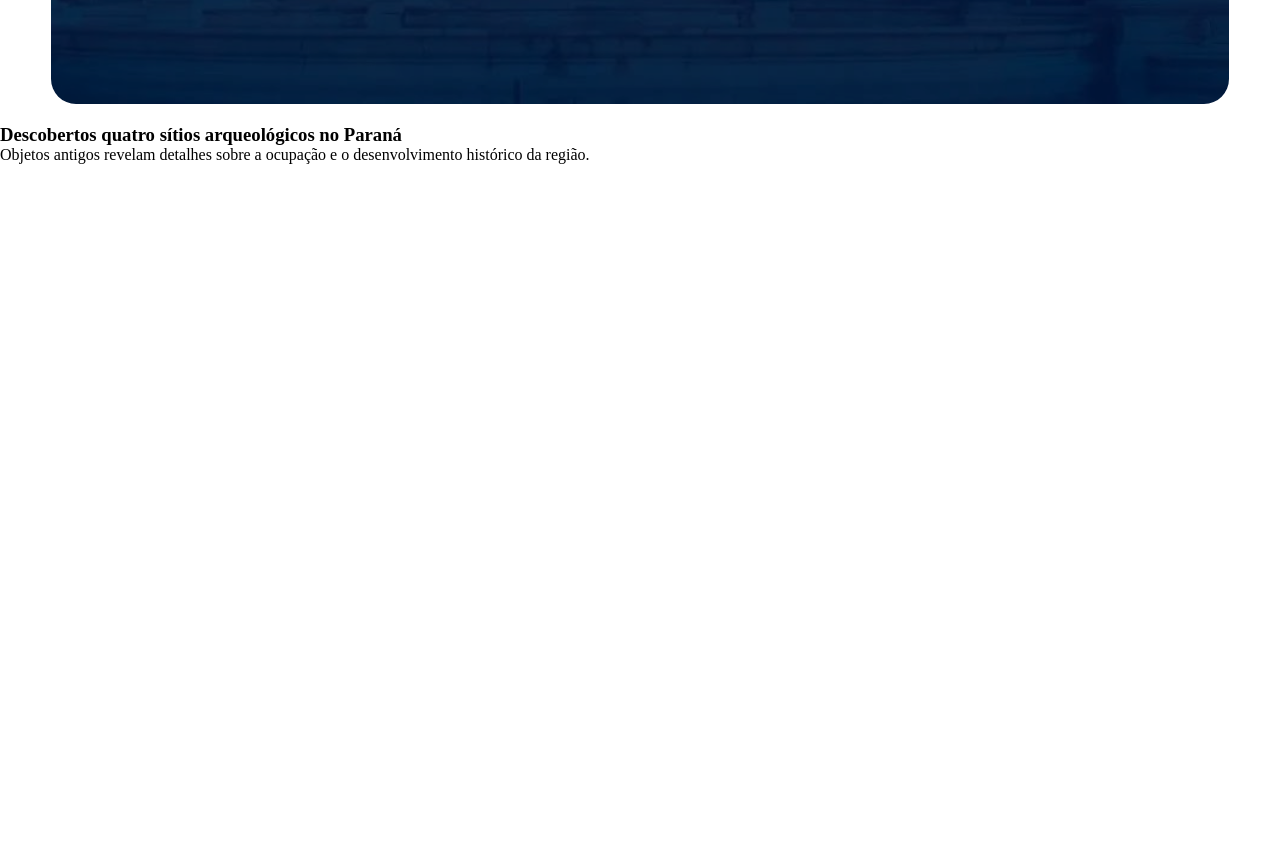
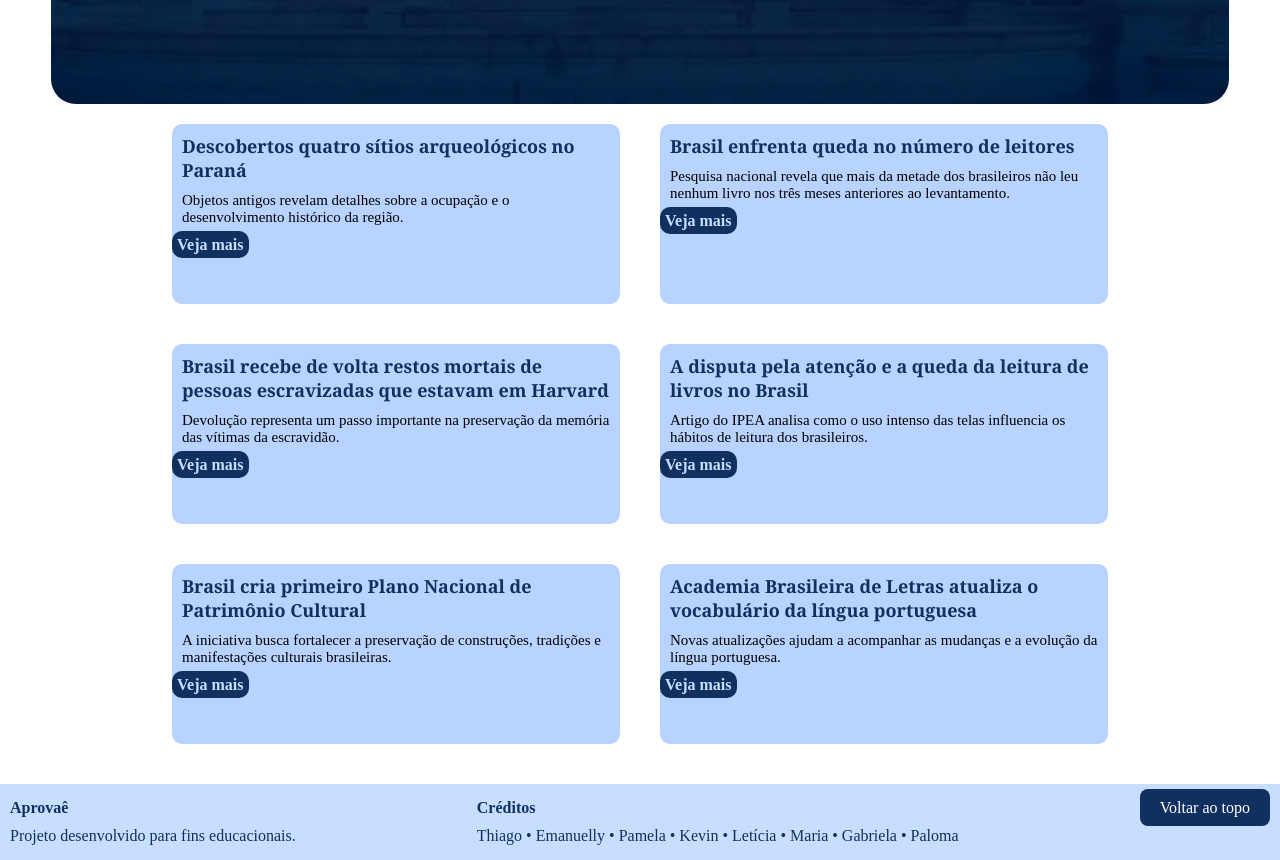
Before and after one commit to emanuelly-martins/aprovae, a plain HTML site: page pages/noticias.html in a window 1280 px wide. Shown: the part 460-1320 px from the top of the page. Before the commit the page ends 800 px from the top, so only its background shows below. Drawn offline with Linux system fonts and the light colour scheme.

Commit message:
add mais coisa

```diff
--- a/css/noticias.css
+++ b/css/noticias.css
@@ -19,6 +19,9 @@ header {
     align-items: center;
 }
 
+main{
+    border-radius: 30%;
+}
 
 #logo-img img {
     width: 100%;
@@ -122,3 +125,96 @@ header {
     line-height: 1.4;
     color: #f0f0f0;
 }
+
+h3 {
+    font-family:Cambria, Cochin, Georgia, Times, 'Times New Roman', serif;
+    color: #103060;
+
+}
+
+.card a {
+    background-color: #103060;
+    padding: 5px;
+    text-decoration: none;
+    font-weight: bold;
+    border-radius: 10px;
+    color: #c8deff;
+    margin-top: auto;
+}
+
+.card-description {
+
+    flex-direction: column;
+    height: 100%;
+}
+
+.card {
+    background-color: white;
+    width: 35%;
+    padding-bottom: 50px;
+    margin: 0%;
+    border-radius: 10px;
+    overflow: hidden;
+    background-color: #b8d3ff;
+}
+
+.card img {
+    width: 100%;
+    height: auto;
+    object-fit: cover;
+}
+
+.card h3 {
+    margin: 10px;
+    font-size: 18px;
+}
+
+.card p {
+    margin: 10px;
+    font-size: 15px;
+}
+
+
+
+.cards-section {
+    display: flex;
+    flex-direction: row;
+    flex-wrap: wrap;
+    justify-content: center;
+    gap: 40px;
+}
+
+footer {
+    background-color: #c8deff;
+    color: #103060;
+    padding: 10px;
+    margin-top: 40px;
+}
+
+.botao {
+    background-color: #103060;
+    color: white;
+    padding: 10px 20px;
+    border-radius: 8px;
+    cursor: pointer;
+    transition: all 0.3s ease-in-out;
+    text-decoration: none;
+}
+
+
+
+
+.botao:hover {
+    background-color: #4039cb;
+}
+
+#section-footer {
+    display: flex;
+    justify-content: space-between;
+    padding: 5px 0px;
+}
+
+
+#section-footer h4 {
+    margin-bottom: 10px;
+}
--- a/pages/noticias.html
+++ b/pages/noticias.html
@@ -40,20 +40,92 @@
             </section>
             <section class="noticias-conteudo">
                 <section class="cards-section">
-                    <article href="../pages/noticia/noticia1.html" class="card">
-                        <article class="card-description">
+                    <article class="card">
+                        <section class="card-description">
                             <h3 class="card-title"> Descobertos quatro sítios arqueológicos no Paraná </h3>
                             <p>Objetos antigos revelam detalhes sobre a ocupação e o desenvolvimento histórico da região.</p>
-                            <a href="../pages/noticia/noticia1.html">
-                                <img src="">
+                            <a href="../pages/noticia/noticia1.html"> Veja mais
 
-                        </article>
+
+                            </a>
+                        </section>
+                    </article>
+
+                    <article class="card">
+                        <section class="card-description">
+                            <h3 class="card-title"> Brasil enfrenta queda no número de leitores </h3>
+                            <p>Pesquisa nacional revela que mais da metade dos brasileiros não leu nenhum livro nos três meses anteriores ao levantamento.</p>
+                            <a href="../pages/noticia/noticia2.html"> Veja mais
+
+                            </a>
+                        </section>
+                    </article>
+
+                    <article class="card">
+                        <section class="card-description">
+                            <h3 class="card-title"> Brasil recebe de volta restos mortais de pessoas escravizadas que estavam em Harvard </h3>
+                            <p>Devolução representa um passo importante na preservação da memória das vítimas da escravidão.</p>
+                            <a href="../pages/noticia/noticia3.html"> Veja mais
+
+                            </a>
+                        </section>
+                    </article>
+
+                    <article class="card">
+                        <section class="card-description">
+                            <h3 class="card-title"> A disputa pela atenção e a queda da leitura de livros no Brasil  </h3>
+                            <p>Artigo do IPEA analisa como o uso intenso das telas influencia os hábitos de leitura dos brasileiros.</p>
+                            <a href="../pages/noticia/noticia4.html"> Veja mais
+
+                            </a>
+                        </section>
+                    </article>
+
+                    <article class="card">
+                        <section class="card-description">
+                            <h3 class="card-title"> Brasil cria primeiro Plano Nacional de Patrimônio Cultural </h3>
+                            <p>A iniciativa busca fortalecer a preservação de construções, tradições e manifestações culturais brasileiras.</p>
+                            <a href="../pages/noticia/noticia5.html"> Veja mais
+
+                            </a>
+                        </section>
+                    </article>
+
+                    <article class="card">
+                        <section class="card-description">
+                            <h3 class="card-title"> Academia Brasileira de Letras atualiza o vocabulário da língua portuguesa </h3>
+                            <p>Novas atualizações ajudam a acompanhar as mudanças e a evolução da língua portuguesa.</p>
+                            <a href="../pages/noticia/noticia6.html"> Veja mais
+
+                            </a>
+                        </section>
+                    </article>
 
 
 
             </section>
         </main>
 
-        <footer></footer>
+         <footer>
+        <section id="section-footer">
+            <article>
+                <h4>Aprovaê</h4>
+                <p>Projeto desenvolvido para fins educacionais.</p>
+            </article>
+
+
+            <article>
+                <h4>Créditos</h4>
+                <p>Thiago • Emanuelly • Pamela • Kevin • Letícia • Maria • Gabriela • Paloma</p>
+
+
+            </article>
+
+
+            <article>
+                <a href="#topo" class="botao">Voltar ao topo</a>
+            </article>
+        </section>
+    </footer>
     </body>
 </html>
```
Also changed, not shown: assets/img/icon.png (added).
